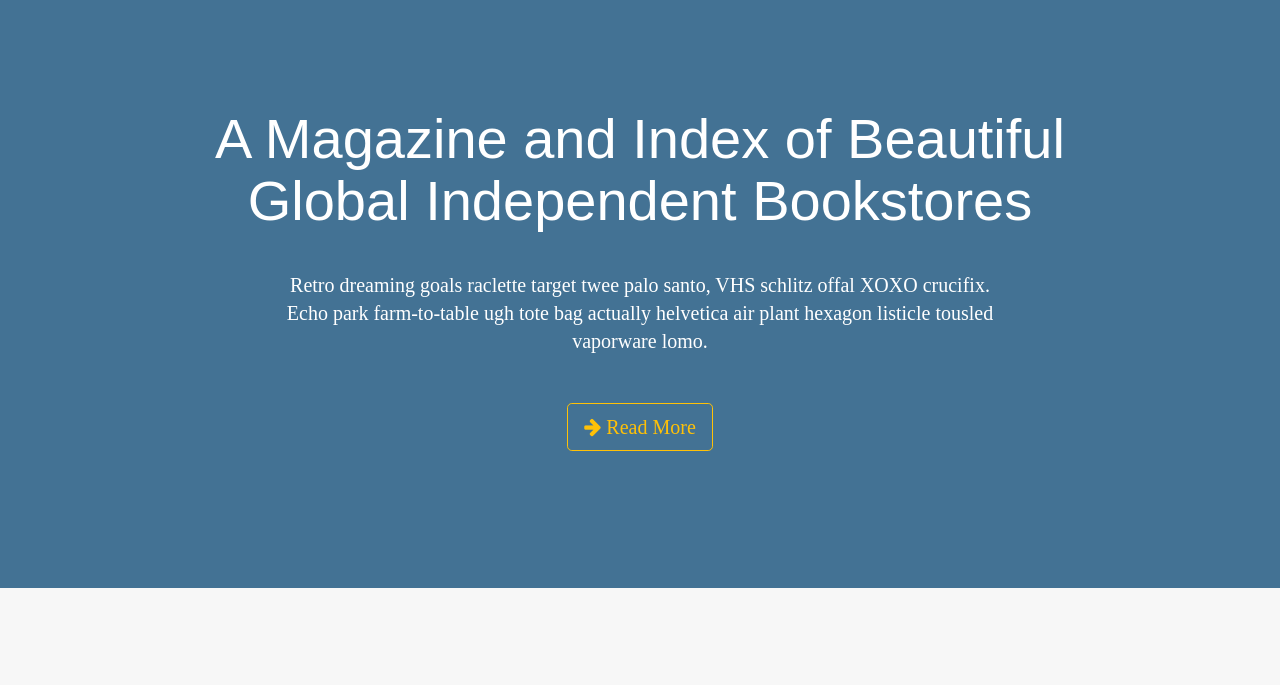
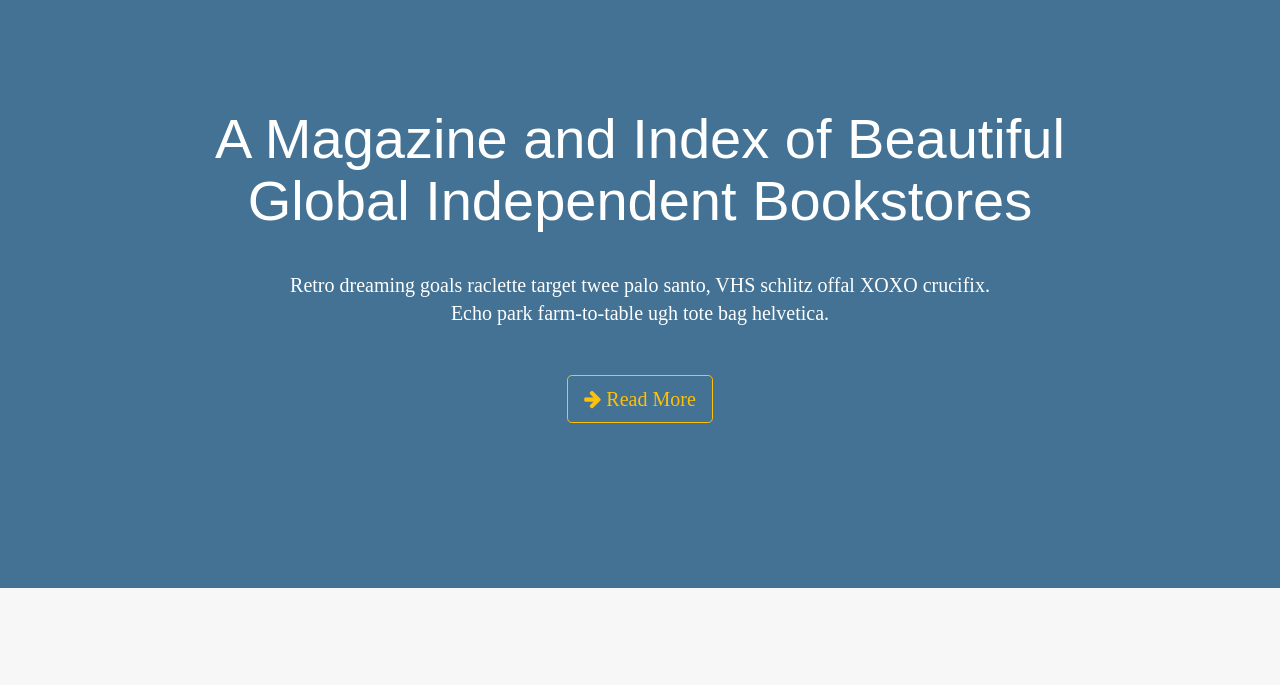
Before and after one commit to Jojokats/travel-shelf-landing, a plain HTML site: page index.html in a window 1280 px wide. Shown: the part 67-752 px from the top of the page. Drawn offline with Linux system fonts and the light colour scheme; a web font is replaced by a local one.

Commit message:
Modifies index.html

```diff
--- a/index.html
+++ b/index.html
@@ -60,7 +60,7 @@
 
         <div class="col text-center">
         	<h1 class="display-4 myhero text-center">A Magazine and Index of Beautiful Global Independent Bookstores</h1>
-         	<p class="lead text-center">Retro dreaming goals raclette target twee palo santo, VHS schlitz offal XOXO crucifix. Echo park farm-to-table ugh tote bag actually helvetica air plant hexagon listicle tousled vaporware lomo.</p>
+         	<p class="lead text-center">Retro dreaming goals raclette target twee palo santo, VHS schlitz offal XOXO crucifix. Echo park farm-to-table ugh tote bag helvetica.</p>
 
           	<a href="#" class="btn btn-outline-warning btn-lg read"><i class="fa fa-arrow-right"></i> Read More</a>
 
```
